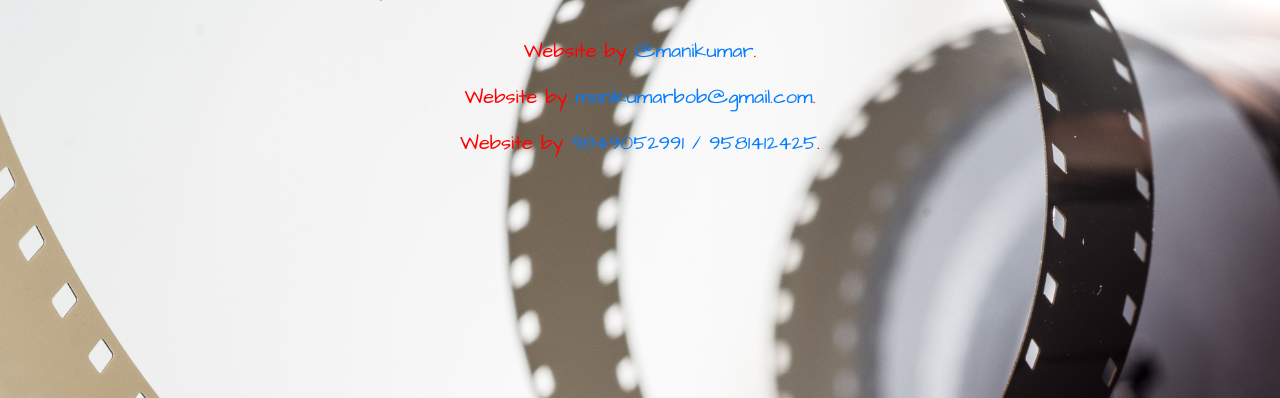
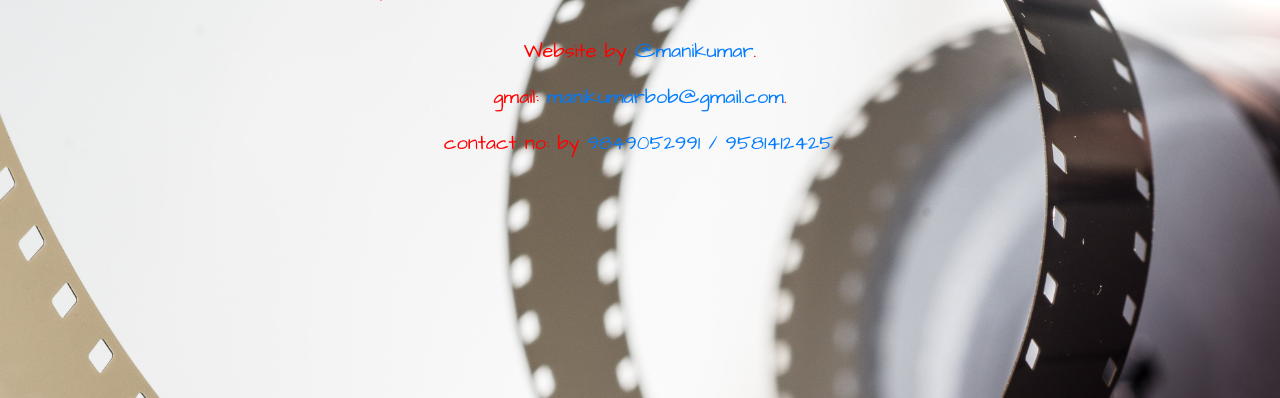
Before and after one commit to manikumar999/MoviePrediction-DataScience, a Flask app: template templates/predict.html in a window 1280 px wide. Shown: the part 198-596 px from the top of the page. Run offline with Flask 2, Linux system fonts and the light colour scheme; the template is opened without the code that fills it, so the values that code supplies are empty; some libraries are stand-ins or nearby versions.

Commit message:
Update predict.html

```diff
--- a/templates/predict.html
+++ b/templates/predict.html
@@ -30,8 +30,8 @@
 	<footer class="mastfoot mt-auto text-center">
     <div class="inner">
       <p>Website by <a href="https://github.com/manikumar999">@manikumar</a>.</p>
-      <p>Website by <a href="https://github.com/manikumar999">manikumarbob@gmail.com</a>.</p>
-      <p>Website by <a href="https://github.com/manikumar999">9849052991 / 9581412425</a>.</p>
+      <p>gmail: <a href="https://github.com/manikumar999">manikumarbob@gmail.com</a>.</p>
+      <p>contact no: by <a href="https://github.com/manikumar999">9849052991 / 9581412425</a>.</p>
     </div>
   </footer>
 
```
